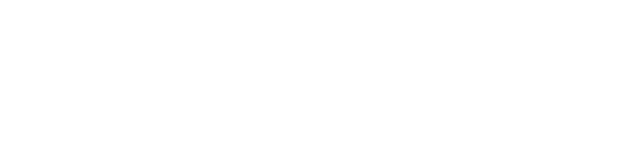
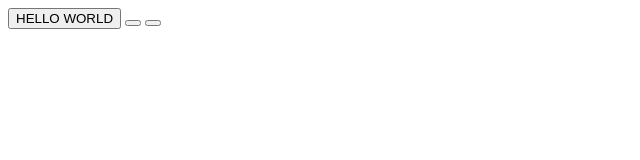
Before and after one commit to dyonak/Restaurant, a plain HTML site: page index.html in a window 1280 px wide. Shown: the whole page, without its empty margins (0-640 px from the left). Drawn offline with Linux system fonts and the light colour scheme.

Commit message:
Fonts added, html updating with src

```diff
--- a/index.html
+++ b/index.html
@@ -1 +1 @@
-<!doctype html><html lang="en"><head><meta charset="UTF-8"><meta name="viewport" content="width=device-width,initial-scale=1"><title></title></head><body><script defer="defer" src="bundle.js"></script></body></html>
+<!doctype html><html lang="en"><head><meta charset="UTF-8"><meta name="viewport" content="width=device-width,initial-scale=1"><title>Test page</title></head><body><header><nav><button class="button1">HELLO WORLD</button> <button class="button2"></button> <button class="button3"></button></nav></header><script defer="defer" src="main.js"></script></body></html>
```
Also changed, not shown: bundle.js (deleted), main.js (added).
